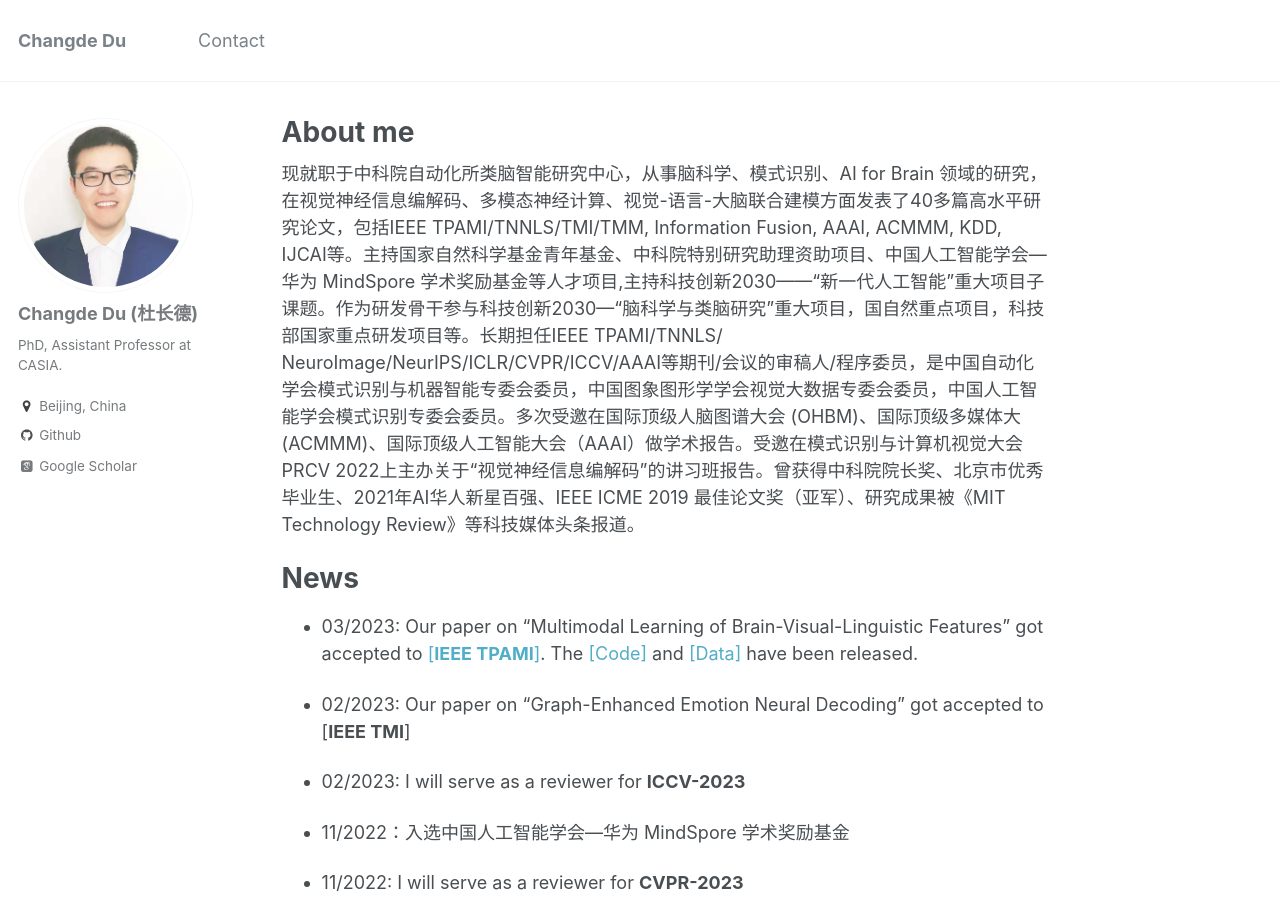
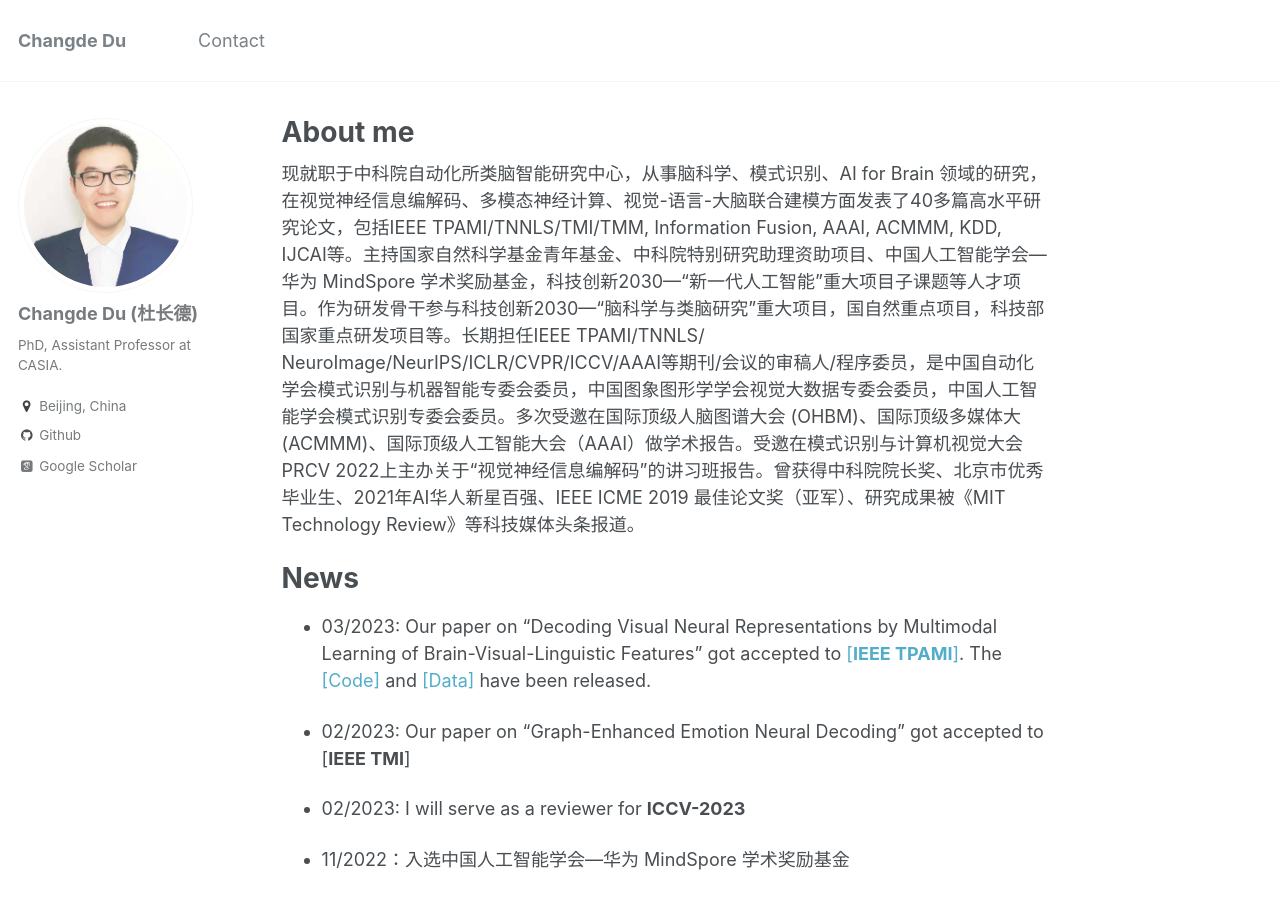
Before and after one commit to ChangdeDu/changdedu.github.io, a Jekyll site: the page built from _pages/about.md, in a window 1280 px wide and 900 px high. Built offline with Jekyll 4.4.1, drawn with Linux system fonts in a browser that asks for light colours; some web fonts are replaced.

Commit message:
Update about.md

```diff
--- a/_pages/about.md
+++ b/_pages/about.md
@@ -8,11 +8,11 @@ redirect_from:
   - /about.html
 ---
 
-现就职于中科院自动化所类脑智能研究中心，从事脑科学、模式识别、AI for Brain 领域的研究，在视觉神经信息编解码、多模态神经计算、视觉-语言-大脑联合建模方面发表了40多篇高水平研究论文，包括IEEE TPAMI/TNNLS/TMI/TMM, Information Fusion, AAAI, ACMMM, KDD, IJCAI等。主持国家自然科学基金青年基金、中科院特别研究助理资助项目、中国人工智能学会—华为 MindSpore 学术奖励基金等人才项目,主持科技创新2030——“新一代人工智能”重大项目子课题。作为研发骨干参与科技创新2030—“脑科学与类脑研究”重大项目，国自然重点项目，科技部国家重点研发项目等。长期担任IEEE TPAMI/TNNLS/ NeuroImage/NeurIPS/ICLR/CVPR/ICCV/AAAI等期刊/会议的审稿人/程序委员，是中国自动化学会模式识别与机器智能专委会委员，中国图象图形学学会视觉大数据专委会委员，中国人工智能学会模式识别专委会委员。多次受邀在国际顶级人脑图谱大会 (OHBM)、国际顶级多媒体大(ACMMM)、国际顶级人工智能大会（AAAI）做学术报告。受邀在模式识别与计算机视觉大会PRCV 2022上主办关于“视觉神经信息编解码”的讲习班报告。曾获得中科院院长奖、北京市优秀毕业生、2021年AI华人新星百强、IEEE ICME 2019 最佳论文奖（亚军）、研究成果被《MIT Technology Review》等科技媒体头条报道。
+现就职于中科院自动化所类脑智能研究中心，从事脑科学、模式识别、AI for Brain 领域的研究，在视觉神经信息编解码、多模态神经计算、视觉-语言-大脑联合建模方面发表了40多篇高水平研究论文，包括IEEE TPAMI/TNNLS/TMI/TMM, Information Fusion, AAAI, ACMMM, KDD, IJCAI等。主持国家自然科学基金青年基金、中科院特别研究助理资助项目、中国人工智能学会—华为 MindSpore 学术奖励基金，科技创新2030—“新一代人工智能”重大项目子课题等人才项目。作为研发骨干参与科技创新2030—“脑科学与类脑研究”重大项目，国自然重点项目，科技部国家重点研发项目等。长期担任IEEE TPAMI/TNNLS/ NeuroImage/NeurIPS/ICLR/CVPR/ICCV/AAAI等期刊/会议的审稿人/程序委员，是中国自动化学会模式识别与机器智能专委会委员，中国图象图形学学会视觉大数据专委会委员，中国人工智能学会模式识别专委会委员。多次受邀在国际顶级人脑图谱大会 (OHBM)、国际顶级多媒体大(ACMMM)、国际顶级人工智能大会（AAAI）做学术报告。受邀在模式识别与计算机视觉大会PRCV 2022上主办关于“视觉神经信息编解码”的讲习班报告。曾获得中科院院长奖、北京市优秀毕业生、2021年AI华人新星百强、IEEE ICME 2019 最佳论文奖（亚军）、研究成果被《MIT Technology Review》等科技媒体头条报道。
 
 
 # News
-- 03/2023: Our paper on "Multimodal Learning of Brain-Visual-Linguistic Features" got accepted to [[**IEEE TPAMI**]](https://arxiv.org/abs/2210.06756). The [[Code]](https://github.com/ChangdeDu/BraVL) and [[Data]](https://figshare.com/articles/dataset/BraVL/17024591) have been released.
+- 03/2023: Our paper on "Decoding Visual Neural Representations by Multimodal Learning of Brain-Visual-Linguistic Features" got accepted to [[**IEEE TPAMI**]](https://arxiv.org/abs/2210.06756). The [[Code]](https://github.com/ChangdeDu/BraVL) and [[Data]](https://figshare.com/articles/dataset/BraVL/17024591) have been released.
 
 - 02/2023: Our paper on "Graph-Enhanced Emotion Neural Decoding" got accepted to [**IEEE TMI**]
 
```
